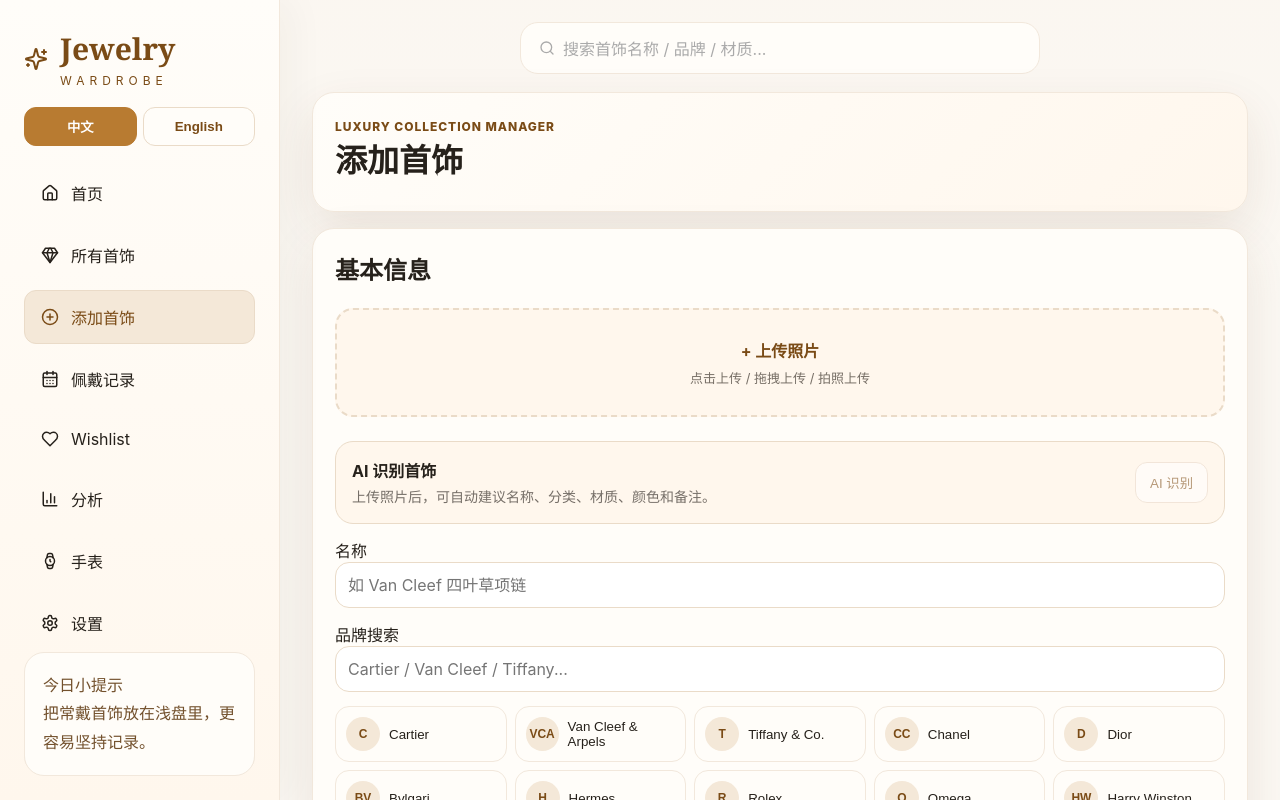
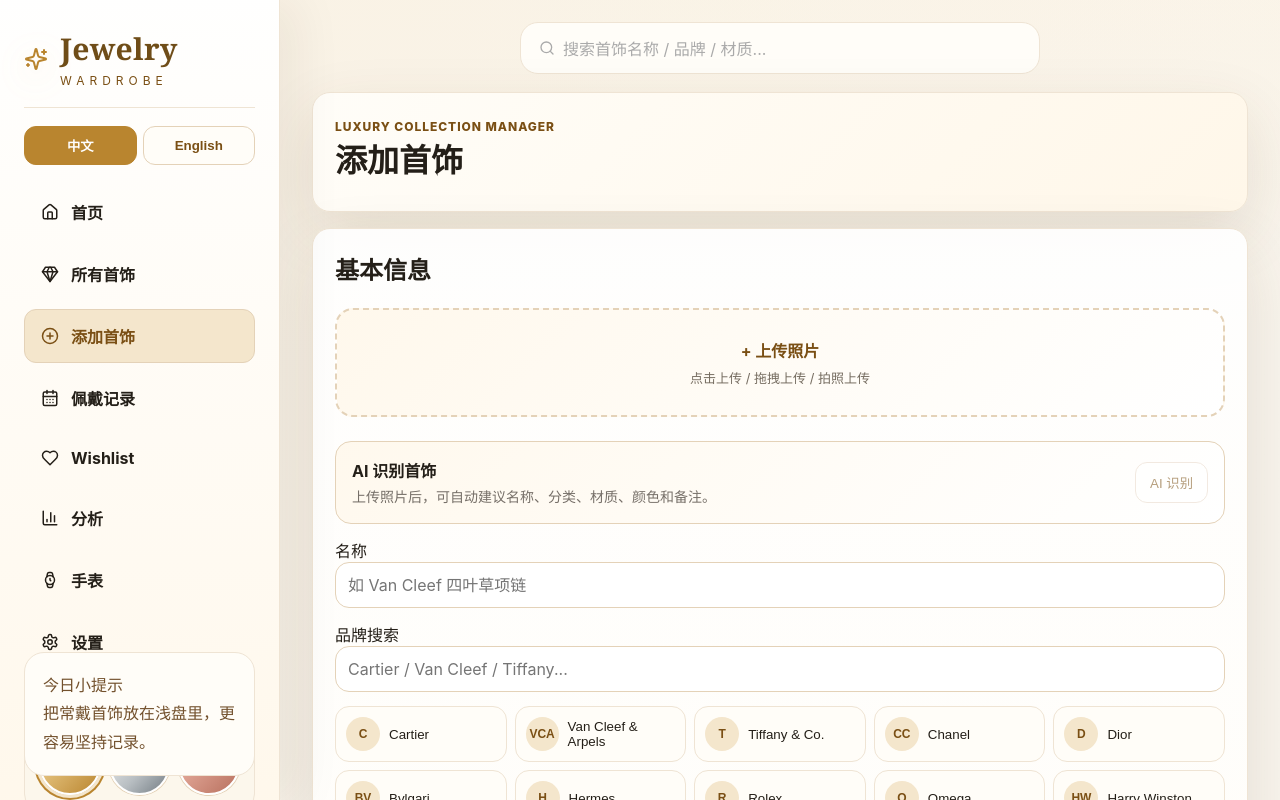
Before and after one commit to june0515/jewelry, a React (Vite) app: page /new in a window 1280 px wide. Shown: the top 800 px of the page. Built offline with nearby package versions, Linux system fonts and the light colour scheme.

Commit message:
Polish jewelry theme and AI fallback

```diff
--- a/src/components/Layout.tsx
+++ b/src/components/Layout.tsx
@@ -5,14 +5,16 @@ import { useI18n } from '../i18n';
 
 const themes = [
   { id: 'gold', label: 'themeGold' },
+  { id: 'silver', label: 'themeSilver' },
   { id: 'rose', label: 'themeRose' },
-  { id: 'emerald', label: 'themeEmerald' },
-  { id: 'sapphire', label: 'themeSapphire' },
 ] as const;
 
 export function Layout(){
   const {language,setLanguage,t}=useI18n();
-  const [theme,setTheme]=useState(() => localStorage.getItem('jewelry-theme') || 'gold');
+  const [theme,setTheme]=useState(() => {
+    const saved = localStorage.getItem('jewelry-theme');
+    return themes.some(option => option.id === saved) ? saved! : 'gold';
+  });
   useEffect(() => {
     document.documentElement.dataset.theme = theme;
     localStorage.setItem('jewelry-theme', theme);
--- a/src/i18n.tsx
+++ b/src/i18n.tsx
@@ -22,8 +22,9 @@ const dictionary = {
     noWatches: '还没有手表记录。',
     addWatch: '+ 添加手表',
     themeColor: '主题颜色',
-    themeGold: '香槟金',
-    themeRose: '玫瑰粉',
+    themeGold: '金色',
+    themeSilver: '银色',
+    themeRose: '玫瑰金',
     themeEmerald: '祖母绿',
     themeSapphire: '蓝宝石',
     addJewelry: '添加首饰',
@@ -146,7 +147,7 @@ const dictionary = {
     purchase: '购入',
     source: '渠道',
     none: '-',
-    aiFailed: 'AI 识别失败，请稍后再试',
+    aiFailed: 'AI 暂时不可用，可以先手动填写，之后再重新识别。',
   },
   en: {
     home: 'Home',
@@ -167,8 +168,9 @@ const dictionary = {
     noWatches: 'No watches recorded yet.',
     addWatch: '+ Add Watch',
     themeColor: 'Theme Color',
-    themeGold: 'Champagne',
-    themeRose: 'Rose',
+    themeGold: 'Gold',
+    themeSilver: 'Silver',
+    themeRose: 'Rose Gold',
     themeEmerald: 'Emerald',
     themeSapphire: 'Sapphire',
     addJewelry: 'Add Jewelry',
@@ -291,7 +293,7 @@ const dictionary = {
     purchase: 'Purchase',
     source: 'Source',
     none: '-',
-    aiFailed: 'AI recognition failed. Please try again.',
+    aiFailed: 'AI is temporarily unavailable. You can fill this manually and retry later.',
   },
 } as const;
 
--- a/src/pages/FormPage.tsx
+++ b/src/pages/FormPage.tsx
@@ -49,6 +49,19 @@ function FormSection({title,children}:{title:string;children:ReactNode}) {
   return <section className="form-section"><h2>{title}</h2>{children}</section>;
 }
 
+function formatAiError(message: string, fallback: string) {
+  if (!message) return fallback;
+  const lower = message.toLowerCase();
+  const isEnglish = fallback.toLowerCase().startsWith('ai is');
+  if (lower.includes('quota') || lower.includes('billing') || lower.includes('credit') || lower.includes('insufficient')) {
+    return isEnglish ? `${fallback} API credits or billing are not available.` : `${fallback} 当前 API 额度或付款方式不可用。`;
+  }
+  if (lower.includes('model') || lower.includes('access') || lower.includes('permission')) {
+    return isEnglish ? `${fallback} The API key may not have access to this model.` : `${fallback} 当前 API key 可能没有模型权限。`;
+  }
+  return `${fallback} ${message}`;
+}
+
 export function FormPage(){
   const {t,label}=useI18n();
   const {id}=useParams();
@@ -93,7 +106,7 @@ export function FormPage(){
       const result = await recognizeJewelry(photo);
       setPendingAiResult(result);
     }catch(error){
-      setAiError(error instanceof Error ? error.message : t('aiFailed'));
+      setAiError(formatAiError(error instanceof Error ? error.message : '', t('aiFailed')));
     }finally{
       setRecognizing(false);
     }
--- a/src/styles/enhancements.css
+++ b/src/styles/enhancements.css
@@ -1,65 +1,83 @@
 :root {
-  --app-bg: #fbf8f3;
-  --panel: #fffdf9;
-  --panel-strong: #fff7ed;
-  --line: #eadbc8;
-  --line-soft: #f2e8dc;
-  --text: #26211b;
-  --muted: #776f66;
-  --accent: #b87b31;
-  --accent-2: #d7a75f;
-  --accent-soft: #f4e8d8;
-  --accent-ink: #7a4b16;
-  --shadow: 0 18px 48px rgba(94, 63, 27, .10);
+  --app-bg: #f8f4ed;
+  --panel: #fffdf8;
+  --panel-strong: #fff7e9;
+  --line: #e4d2b8;
+  --line-soft: #efe4d4;
+  --text: #241f18;
+  --muted: #766d61;
+  --accent: #b9852f;
+  --accent-2: #e2bc72;
+  --accent-soft: #f4e6cc;
+  --accent-ink: #7a4f14;
+  --metal-dark: #6f4d18;
+  --surface-glow: rgba(226, 188, 114, .22);
+  --shadow: 0 22px 62px rgba(80, 55, 25, .12);
 }
 
 :root[data-theme='rose'] {
-  --app-bg: #fff8f8;
-  --panel-strong: #fff1f4;
-  --line: #efd5da;
-  --line-soft: #f7e6e9;
-  --accent: #b95f72;
-  --accent-2: #e4a0ac;
-  --accent-soft: #f8e1e6;
-  --accent-ink: #7d3144;
-  --shadow: 0 18px 48px rgba(133, 55, 75, .11);
+  --app-bg: #fbf4f1;
+  --panel-strong: #fff1eb;
+  --line: #ead0c7;
+  --line-soft: #f0ded7;
+  --accent: #b76f5d;
+  --accent-2: #e3a28e;
+  --accent-soft: #f5ded5;
+  --accent-ink: #7a3d31;
+  --metal-dark: #7a3d31;
+  --surface-glow: rgba(227, 162, 142, .24);
+  --shadow: 0 22px 62px rgba(111, 62, 48, .12);
 }
 
-:root[data-theme='emerald'] {
-  --app-bg: #f7fbf8;
-  --panel-strong: #eef8f1;
-  --line: #cfe6d6;
-  --line-soft: #e3f0e7;
-  --accent: #34785a;
-  --accent-2: #8fc5a4;
-  --accent-soft: #ddefe5;
-  --accent-ink: #1f533c;
-  --shadow: 0 18px 48px rgba(38, 93, 67, .12);
-}
-
-:root[data-theme='sapphire'] {
-  --app-bg: #f7f9fc;
-  --panel-strong: #eef4fb;
-  --line: #ccdae9;
-  --line-soft: #e2ebf5;
-  --accent: #376c9d;
-  --accent-2: #8db7dc;
-  --accent-soft: #dceaf7;
-  --accent-ink: #214d78;
-  --shadow: 0 18px 48px rgba(45, 86, 126, .13);
+:root[data-theme='silver'] {
+  --app-bg: #f4f5f5;
+  --panel: #ffffff;
+  --panel-strong: #f5f6f6;
+  --line: #d3d7d9;
+  --line-soft: #e4e7e8;
+  --accent: #7e878d;
+  --accent-2: #c7cdd1;
+  --accent-soft: #e6e9eb;
+  --accent-ink: #4d555b;
+  --metal-dark: #4d555b;
+  --surface-glow: rgba(199, 205, 209, .28);
+  --shadow: 0 22px 62px rgba(52, 60, 66, .11);
 }
 
 body {
   color: var(--text);
   background:
-    linear-gradient(180deg, color-mix(in srgb, var(--accent-soft) 36%, white), var(--app-bg) 320px),
+    linear-gradient(135deg, color-mix(in srgb, var(--accent-soft) 52%, white) 0%, transparent 34%),
+    linear-gradient(180deg, color-mix(in srgb, var(--accent-soft) 42%, white), var(--app-bg) 360px),
     var(--app-bg);
 }
 
 .side {
-  background: linear-gradient(180deg, var(--panel), var(--panel-strong));
+  background:
+    linear-gradient(180deg, rgba(255,255,255,.86), color-mix(in srgb, var(--panel-strong) 88%, white)),
+    var(--panel);
   border-right-color: var(--line-soft);
-  box-shadow: 12px 0 36px rgba(58, 42, 25, .04);
+  box-shadow: 18px 0 46px rgba(58, 42, 25, .06);
+  backdrop-filter: blur(10px);
+}
+
+.brand {
+  padding-bottom: 18px;
+  border-bottom: 1px solid var(--line-soft);
+}
+
+.brand svg {
+  color: var(--accent);
+  filter: drop-shadow(0 8px 16px var(--surface-glow));
+}
+
+.brand strong {
+  color: var(--metal-dark);
+  letter-spacing: .01em;
+}
+
+.brand span {
+  color: var(--accent-ink);
 }
 
 .brand,
@@ -72,6 +90,7 @@ body {
 nav a {
   border: 1px solid transparent;
   transition: .18s ease;
+  font-weight: 700;
 }
 
 nav a.active,
@@ -104,8 +123,19 @@ nav a:hover {
 }
 
 .hero {
-  border-radius: 20px;
-  background: linear-gradient(135deg, var(--panel), var(--panel-strong));
+  border-radius: 18px;
+  background:
+    linear-gradient(135deg, rgba(255,255,255,.92), color-mix(in srgb, var(--panel-strong) 78%, white)),
+    linear-gradient(90deg, transparent, var(--surface-glow));
+  overflow: hidden;
+}
+
+.hero h1,
+.section-title h1,
+.form-heading h1,
+.watch-hero h1 {
+  letter-spacing: 0;
+  color: var(--text);
 }
 
 .primary {
@@ -115,6 +145,12 @@ nav a:hover {
   align-items: center;
   gap: 8px;
   box-shadow: 0 12px 28px color-mix(in srgb, var(--accent) 28%, transparent);
+  transition: transform .18s ease, box-shadow .18s ease;
+}
+
+.primary:hover {
+  transform: translateY(-1px);
+  box-shadow: 0 16px 34px color-mix(in srgb, var(--accent) 34%, transparent);
 }
 
 .stats svg {
@@ -129,7 +165,16 @@ nav a:hover {
 }
 
 .photo {
-  background: linear-gradient(135deg, var(--accent-soft), white);
+  background:
+    linear-gradient(135deg, color-mix(in srgb, var(--accent-soft) 72%, white), white);
+}
+
+.jewel-card {
+  border-radius: 16px;
+}
+
+.jewel-card:hover {
+  box-shadow: 0 24px 56px color-mix(in srgb, var(--accent) 17%, transparent);
 }
 
 .chips span,
@@ -154,8 +199,16 @@ nav a:hover {
 
 .upload {
   border-color: var(--line);
-  background: var(--panel-strong);
+  background:
+    linear-gradient(135deg, color-mix(in srgb, var(--panel-strong) 86%, white), white);
   color: var(--accent-ink);
+  transition: border-color .18s ease, background .18s ease, transform .18s ease;
+}
+
+.upload:hover {
+  border-color: var(--accent);
+  background: color-mix(in srgb, var(--accent-soft) 58%, white);
+  transform: translateY(-1px);
 }
 
 .language-switch {
@@ -200,7 +253,7 @@ nav a:hover {
 
 .theme-options {
   display: grid;
-  grid-template-columns: repeat(4, 1fr);
+  grid-template-columns: repeat(3, 1fr);
   gap: 8px;
 }
 
@@ -218,19 +271,15 @@ nav a:hover {
 }
 
 [data-theme-option='gold'] {
-  background: linear-gradient(135deg, #f2d08c, #b87b31);
+  background: linear-gradient(135deg, #fae0a4, #b9852f);
+}
+
+[data-theme-option='silver'] {
+  background: linear-gradient(135deg, #f9faf9, #b8bec2 58%, #727b82);
 }
 
 [data-theme-option='rose'] {
-  background: linear-gradient(135deg, #f3b3be, #b95f72);
-}
-
-[data-theme-option='emerald'] {
-  background: linear-gradient(135deg, #9fd2b2, #34785a);
-}
-
-[data-theme-option='sapphire'] {
-  background: linear-gradient(135deg, #9cc7ea, #376c9d);
+  background: linear-gradient(135deg, #f7c2b4, #b76f5d);
 }
 
 .ghost:disabled {
@@ -240,8 +289,9 @@ nav a:hover {
 
 .ai-panel {
   border: 1px solid var(--line);
-  background: var(--panel-strong);
-  border-radius: 18px;
+  background:
+    linear-gradient(135deg, color-mix(in srgb, var(--panel-strong) 80%, white), white);
+  border-radius: 16px;
   padding: 16px;
   display: flex;
   align-items: center;
@@ -261,11 +311,12 @@ nav a:hover {
 }
 
 .form-error {
-  border: 1px solid #f0c5c1;
-  background: #fff0ef;
-  color: #a23e38;
+  border: 1px solid color-mix(in srgb, var(--accent) 28%, #f0c5c1);
+  background: color-mix(in srgb, var(--accent-soft) 28%, #fff7f5);
+  color: var(--accent-ink);
   border-radius: 14px;
-  padding: 12px 14px;
+  padding: 14px 16px;
+  line-height: 1.6;
 }
 
 .ai-suggestion {
@@ -518,8 +569,9 @@ nav a:hover {
 .quick-form,
 .wishlist-card {
   border: 1px solid var(--line-soft);
-  border-radius: 22px;
-  background: var(--panel);
+  border-radius: 18px;
+  background:
+    linear-gradient(180deg, rgba(255,255,255,.92), var(--panel));
   box-shadow: var(--shadow);
   padding: 22px;
 }
```
Also changed, not shown: 6 other files (tests, documents, lock files or other folders).
